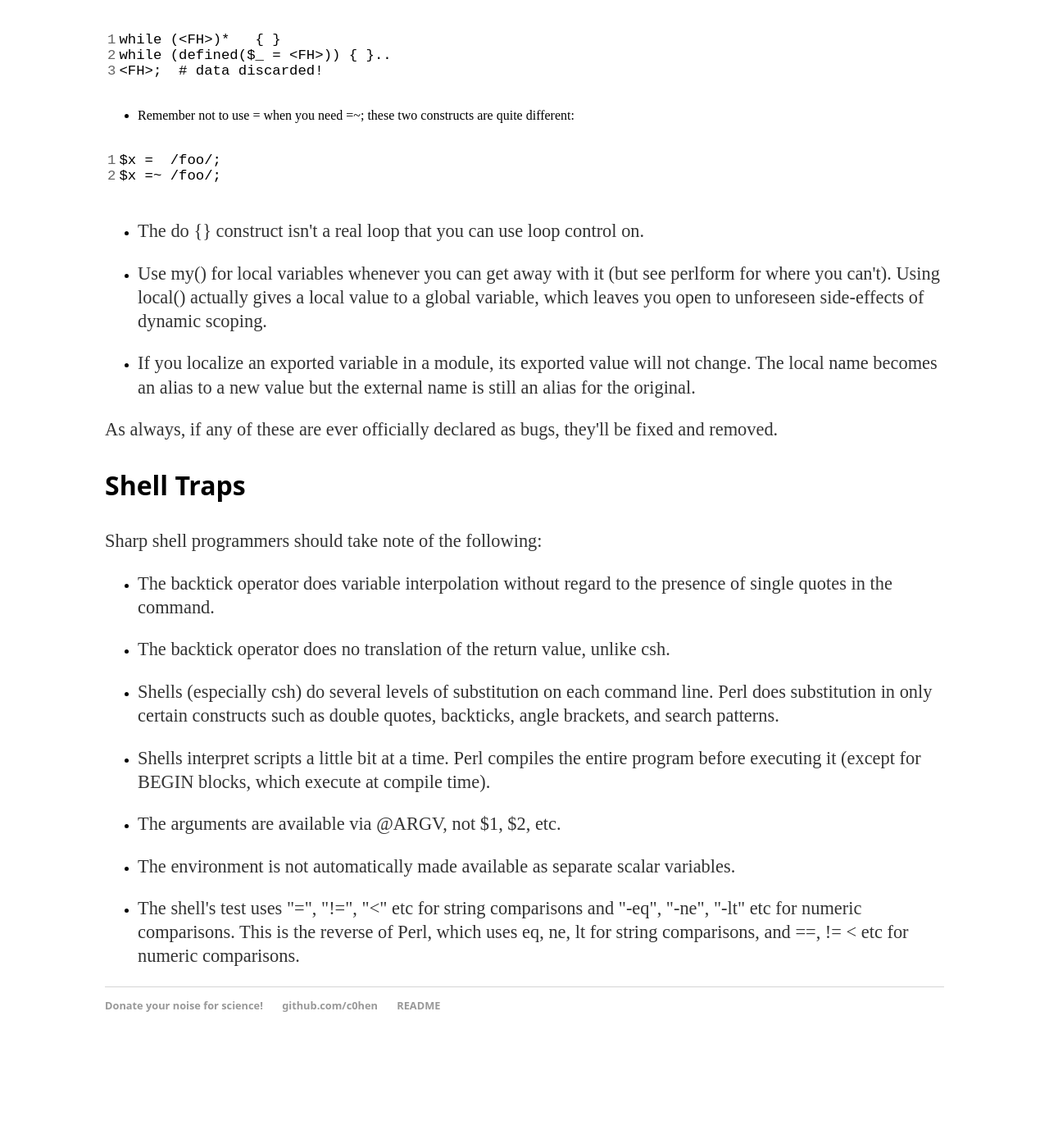
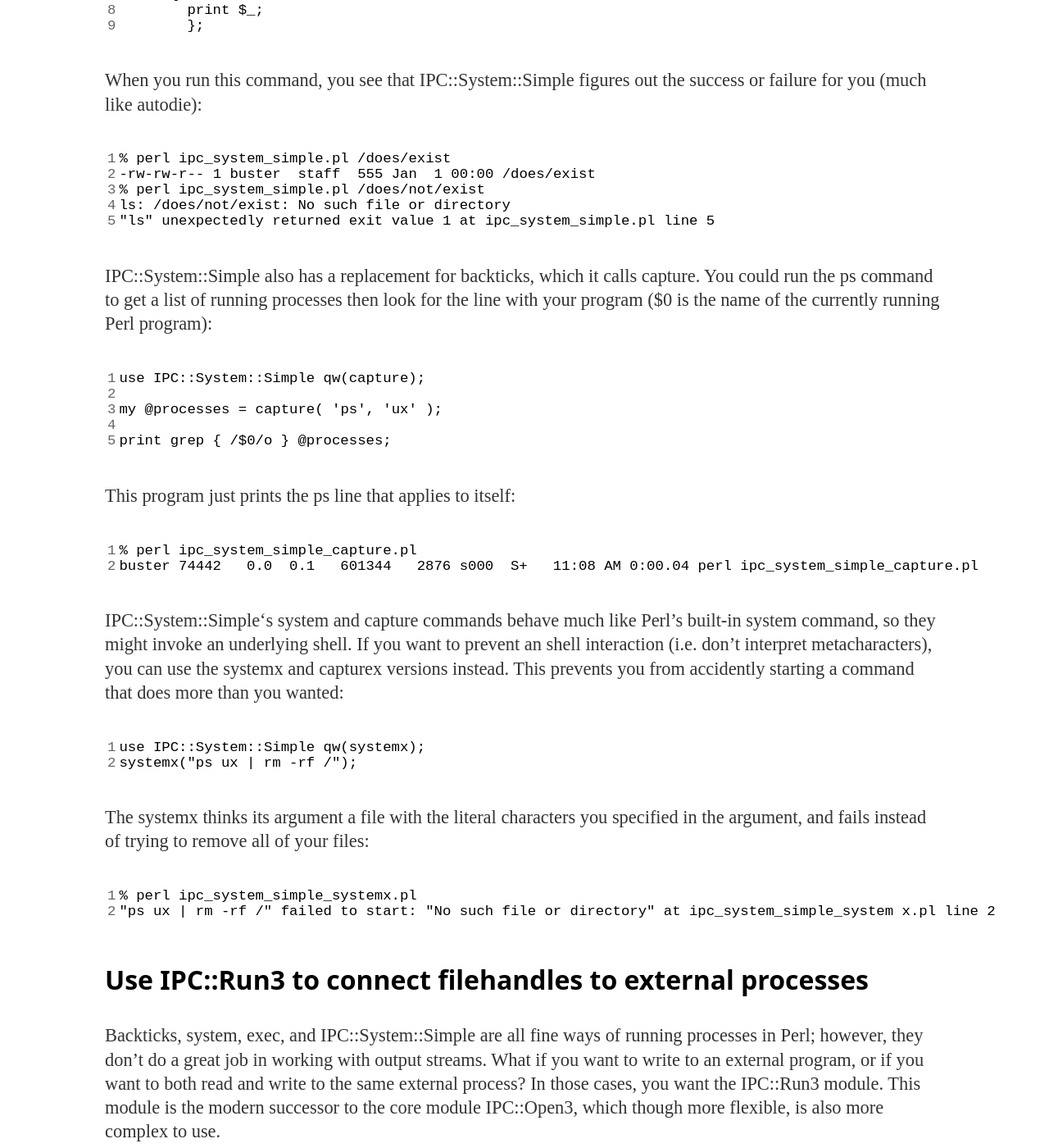
Before and after one commit to c0hen/c0hen, a Jekyll site: the page built from perl-notes.md, in a window 1280 px wide and 1400 px high, scrolled down 2176 px. Shown: the whole window at 82% size. Built offline with Jekyll 4.4.1, drawn with Linux system fonts in a browser that asks for light colours; before the commit the page ends 3441 px from its top, so only the background shows below that; some of the changed text lies outside the part shown.

Commit message:
Add IPC:: to perl-notes. Add git diff to handbook

````diff
--- a/perl-notes.md
+++ b/perl-notes.md
@@ -5,6 +5,13 @@ title: Perl notes
 
 ## Executing system commands synchronously
 
+### Things to remember
+
+1. The backticks capture output.
+2. The system command does not capture output
+3. A successful exec never returns
+4. IPC::System::Simple handles most of the shell and error details for you.
+5. IPC::Run3 allows you to work with input and output at the same time
 
 ### [Fire and forget with system](https://www.effectiveperlprogramming.com/2010/04/when-perl-isnt-enough)
 
@@ -29,6 +36,8 @@ Backticks capture standard output of the command run and perl program execution
 
 Backticks also trigger the same interpolation that double-quotes do, so you can place variables in the backticks and they will be converted into text before Perl executes the command.
 
+The backtick operator does variable interpolation without regard to the presence of single quotes in the command.
+
 If you use the backticks in scalar context, Perl returns all of the standard output (but not standard error!) as a single, possibly multi-line string. If you use it in list context, then Perl returns a list that has one line per element:
 
 ```pl
@@ -49,7 +58,90 @@ my $output = qx{ls -l};
 my $output = qx(ls -l);
 ```
 
-## [Perl Traps](http://mojolicious.org/perldoc/perltrap)
+### Use IPC::System::Simple to make life easier
+
+Running external commands from within a Perl program is
+easy enough, but you can easily get confused about whether or not those
+commands succeeded or failed. IPC::System::Simple provides its own versions of system that dies when it encounters an error:
+
+```pl
+use IPC::System::Simple qw(system);
+use Try::Tiny;
+
+try {
+	system( 'ls', '-l', $ARGV[0] );
+	}
+catch {
+	print $_;
+	};
+```
+
+When you run this command, you see that IPC::System::Simple figures out the success or failure for you (much like autodie):
+
+```pl
+% perl ipc_system_simple.pl /does/exist
+-rw-rw-r-- 1 buster  staff  555 Jan  1 00:00 /does/exist
+% perl ipc_system_simple.pl /does/not/exist
+ls: /does/not/exist: No such file or directory
+"ls" unexpectedly returned exit value 1 at ipc_system_simple.pl line 5
+```
+
+IPC::System::Simple also has a replacement for backticks, which it calls capture. You could run the ps command to get a list of running processes then look for the line with your program ($0 is the name of the currently running Perl program):
+
+```pl
+use IPC::System::Simple qw(capture);
+
+my @processes = capture( 'ps', 'ux' );
+
+print grep { /$0/o } @processes;
+```
+
+This program just prints the ps line that applies to itself:
+
+```pl
+% perl ipc_system_simple_capture.pl
+buster 74442   0.0  0.1   601344   2876 s000  S+   11:08 AM 0:00.04 perl ipc_system_simple_capture.pl
+```
+
+IPC::System::Simple‘s system and capture commands behave much like Perl’s built-in system command, so they might invoke an underlying shell. If you want to prevent an shell interaction (i.e. don’t interpret metacharacters), you can use the systemx and capturex versions instead. This prevents you from accidently starting a command that does more than you wanted:
+
+```pl
+use IPC::System::Simple qw(systemx);
+systemx("ps ux | rm -rf /");
+```
+
+The systemx thinks its argument a file with the literal characters you specified in the argument, and fails instead of trying to remove all of your files:
+
+```pl
+% perl ipc_system_simple_systemx.pl
+"ps ux | rm -rf /" failed to start: "No such file or directory" at ipc_system_simple_system x.pl line 2
+```
+
+### Use IPC::Run3 to connect filehandles to external processes
+
+Backticks, system, exec, and IPC::System::Simple are all fine ways of running processes in Perl; however, they don’t do a great job in working with output streams. What if you want to write to an external program, or if you want to both read and write to the same external process? In those cases, you want the IPC::Run3 module. This module is the modern successor to the core module IPC::Open3, which though more flexible, is also more complex to use.
+
+IPC::Run3 is best served by an example. In this example you are going to send some input to the sort command and capture the standard input, and standard output.
+
+With IPC::Run3, you can define a scalar variable ($stdin) that represents the input, and the scalar variables where it should put the output ($stdout and $stderr):
+
+```pl
+use IPC::Run3;
+my @command = qw(sort -n);
+
+my $stdin   = "5\n34\n32\n12\nhi\n";
+my ( $stdout, $stderr ) = ( '', '' );
+
+run3 \@command, \$stdin, \$stdout, \$stderr;
+
+die "something went horribly wrong" if $?;
+
+print "STDOUT\n$stdout\nSTDERR\n$stderr\n";
+```
+
+You can even do fancy things like bypass writing to a scalar and directly write to a file.
+
+## [Perl traps](http://mojolicious.org/perldoc/perltrap)
 
 Practicing Perl Programmers should take note of the following:
 
@@ -84,17 +176,7 @@ $x =~ /foo/;
 
 As always, if any of these are ever officially declared as bugs, they'll be fixed and removed.
 
-### Shell Traps
-
-Sharp shell programmers should take note of the following:
-
-* The backtick operator does variable interpolation without regard to the presence of single quotes in the command.
-
-* The backtick operator does no translation of the return value, unlike csh.
-
-* Shells (especially csh) do several levels of substitution on each command line. Perl does substitution in only certain constructs such as double quotes, backticks, angle brackets, and search patterns.
-
-* Shells interpret scripts a little bit at a time. Perl compiles the entire program before executing it (except for BEGIN blocks, which execute at compile time).
+### Shell traps
 
 * The arguments are available via @ARGV, not $1, $2, etc.
 
````
Also changed, not shown: git-handbook.md (+6 -0 lines).
